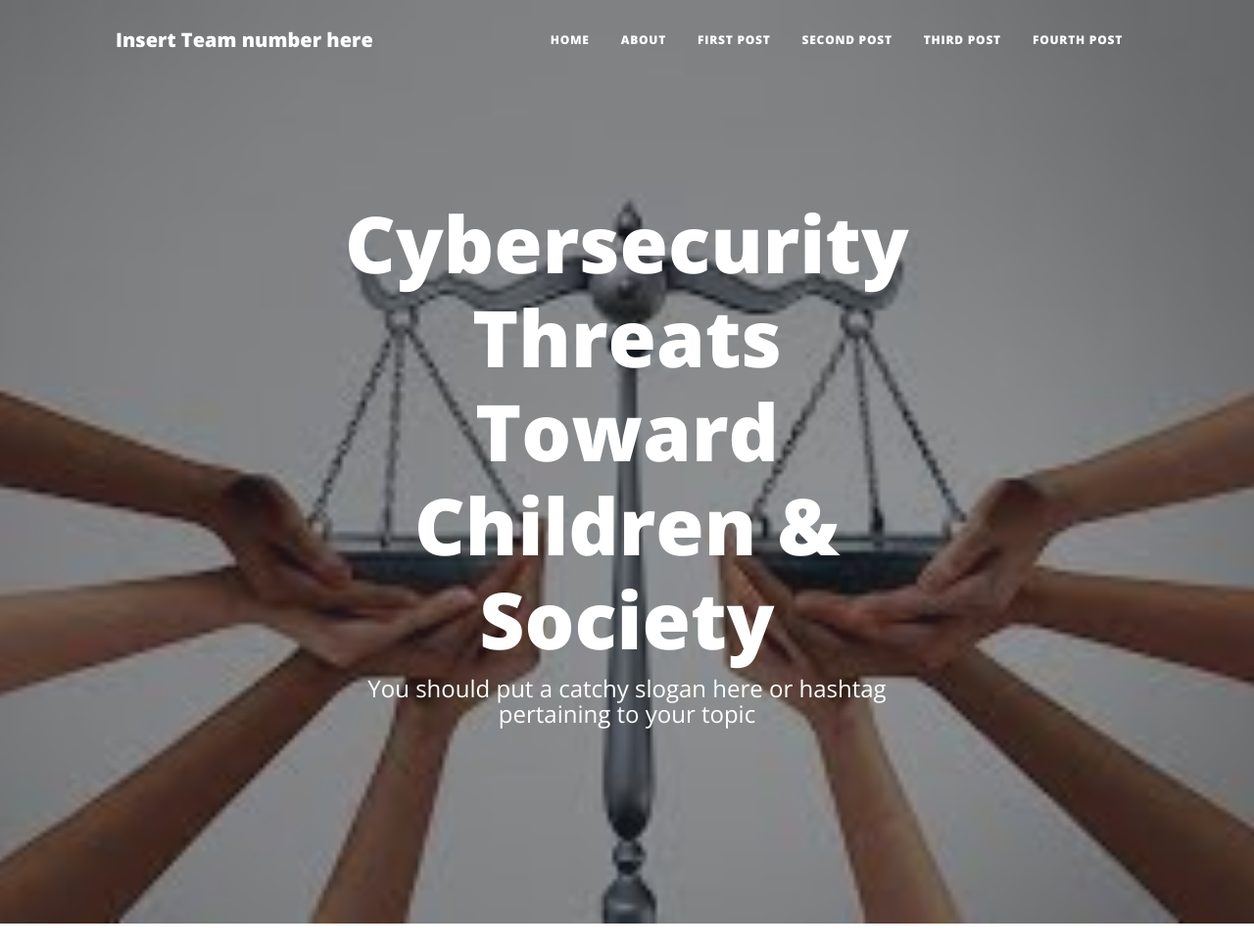
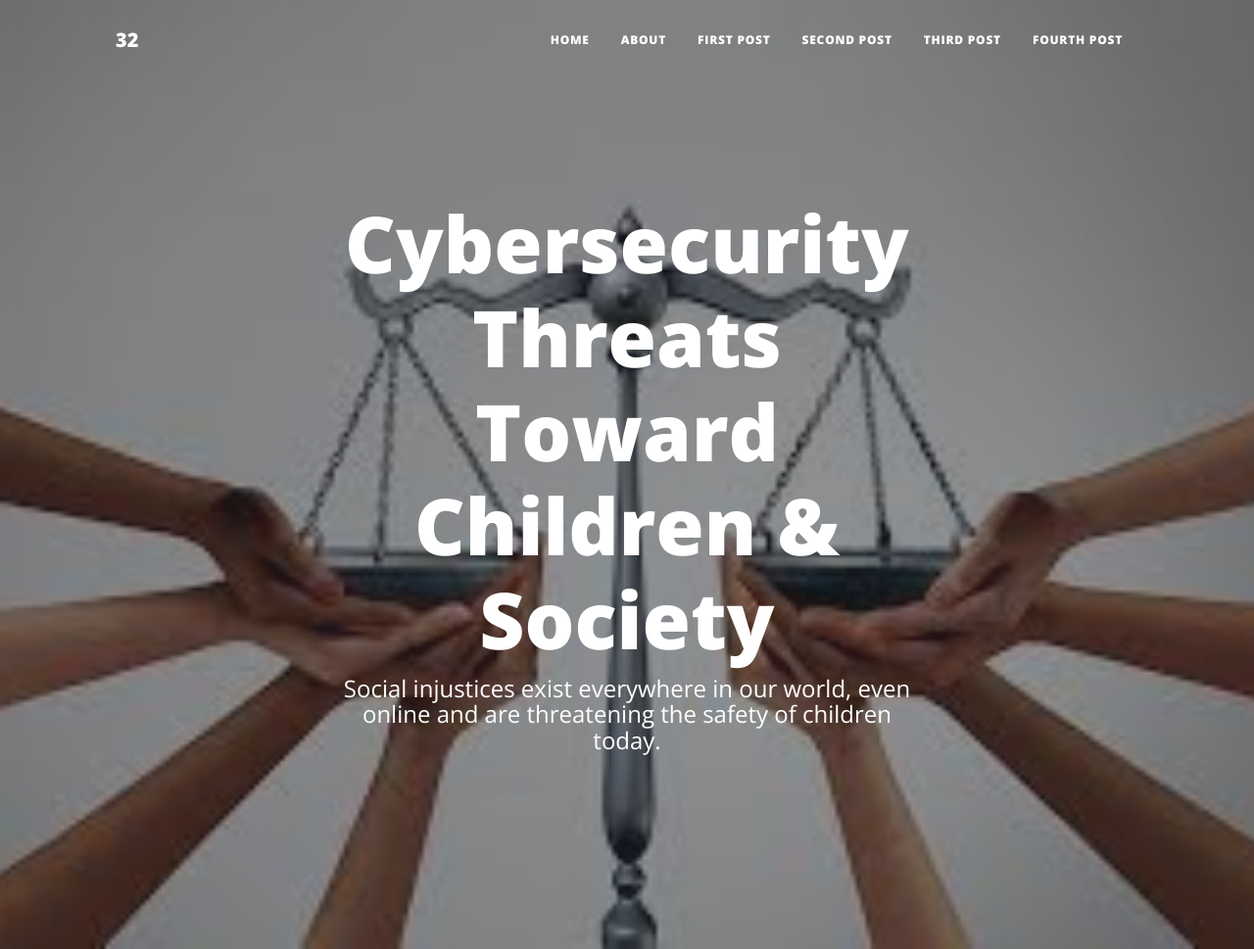
Before and after one commit to roger458/Group32ISS210-004, a plain HTML site: page index.html in a window 1280 px wide. Shown: the top 969 px of the page at 98% size. Drawn offline with nearby package versions, Linux system fonts and the light colour scheme.

Commit message:
Update index.html

```diff
--- a/index.html
+++ b/index.html
@@ -20,7 +20,7 @@
         <!-- Navigation-->
         <nav class="navbar navbar-expand-lg navbar-light" id="mainNav">
             <div class="container px-4 px-lg-5">
-                <a class="navbar-brand" href="index.html">Insert Team number here</a>
+                <a class="navbar-brand" href="index.html">32</a>
                 <button class="navbar-toggler" type="button" data-bs-toggle="collapse" data-bs-target="#navbarResponsive" aria-controls="navbarResponsive" aria-expanded="false" aria-label="Toggle navigation">
                     Menu
                     <i class="fas fa-bars"></i>
@@ -45,7 +45,7 @@
                     <div class="col-md-10 col-lg-8 col-xl-7">
                         <div class="site-heading">
                             <h1>Cybersecurity Threats Toward Children & Society</h1>
-                            <span class="subheading">You should put a catchy slogan here or hashtag pertaining to your topic</span>
+                            <span class="subheading">Social injustices exist everywhere in our world, even online and are threatening the safety of children today.</span>
                         </div>
                     </div>
                 </div>
```
